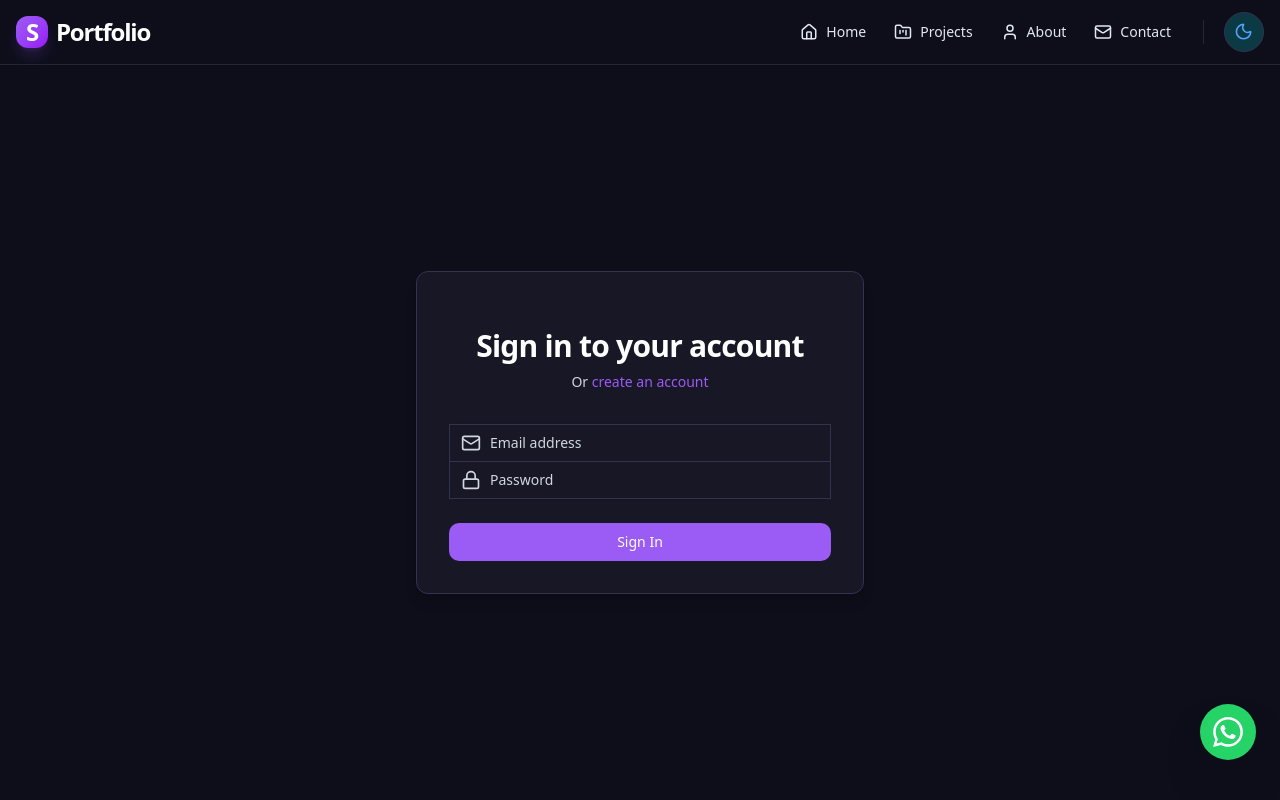
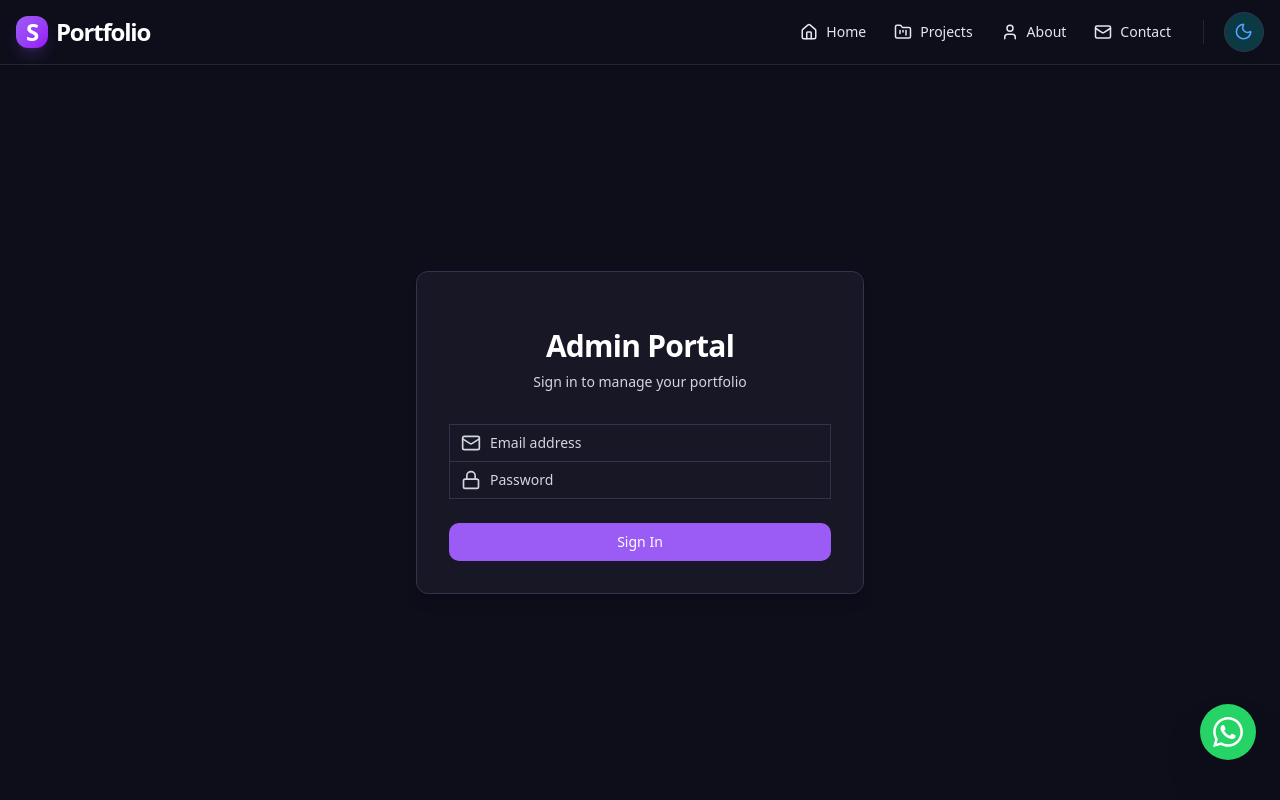
Before and after one commit to sajjadsahil015/portfolio, a Next.js app: page /login in a window 1280 px wide. Shown: the top 800 px of the page. Built offline with nearby package versions, Linux system fonts and the light colour scheme.

Commit message:
Disable public user registration and lock portfolio to single admin

```diff
--- a/app/(public)/register/page.tsx
+++ b/app/(public)/register/page.tsx
@@ -1,5 +1,5 @@
-import RegisterForm from "@/components/auth/RegisterForm";
+import { redirect } from "next/navigation";
 
 export default function RegisterPage() {
-  return <RegisterForm />;
+  redirect("/login");
 }
--- a/app/actions/userActions.ts
+++ b/app/actions/userActions.ts
@@ -23,8 +23,10 @@ export async function createUser(data: z.infer<typeof userSchema>) {
 
   try {
     const existingCount = await prisma.user.count();
-    // The very first user is admin; all subsequent registrations are normal users
-    const role = existingCount === 0 ? "admin" : "user";
+    if (existingCount > 0) {
+      return { error: "Public registration is disabled. This is a private personal portfolio." };
+    }
+    const role = "admin";
 
     const hashedPassword = await bcrypt.hash(password, 10);
     const user = await prisma.user.create({
--- a/components/auth/LoginForm.tsx
+++ b/components/auth/LoginForm.tsx
@@ -53,13 +53,10 @@ export default function LoginForm() {
         <div className="w-full max-w-md space-y-8 p-8 bg-card border border-border rounded-xl shadow-lg">
           <div>
             <h2 className="mt-6 text-center text-3xl font-bold tracking-tight text-foreground">
-              Sign in to your account
+              Admin Portal
             </h2>
             <p className="mt-2 text-center text-sm text-muted-foreground">
-              Or{" "}
-              <Link href="/register" className="font-medium text-primary hover:text-primary/80">
-                create an account
-              </Link>
+              Sign in to manage your portfolio
             </p>
           </div>
           <form className="mt-8 space-y-6" onSubmit={handleSubmit(onSubmit)}>
```
